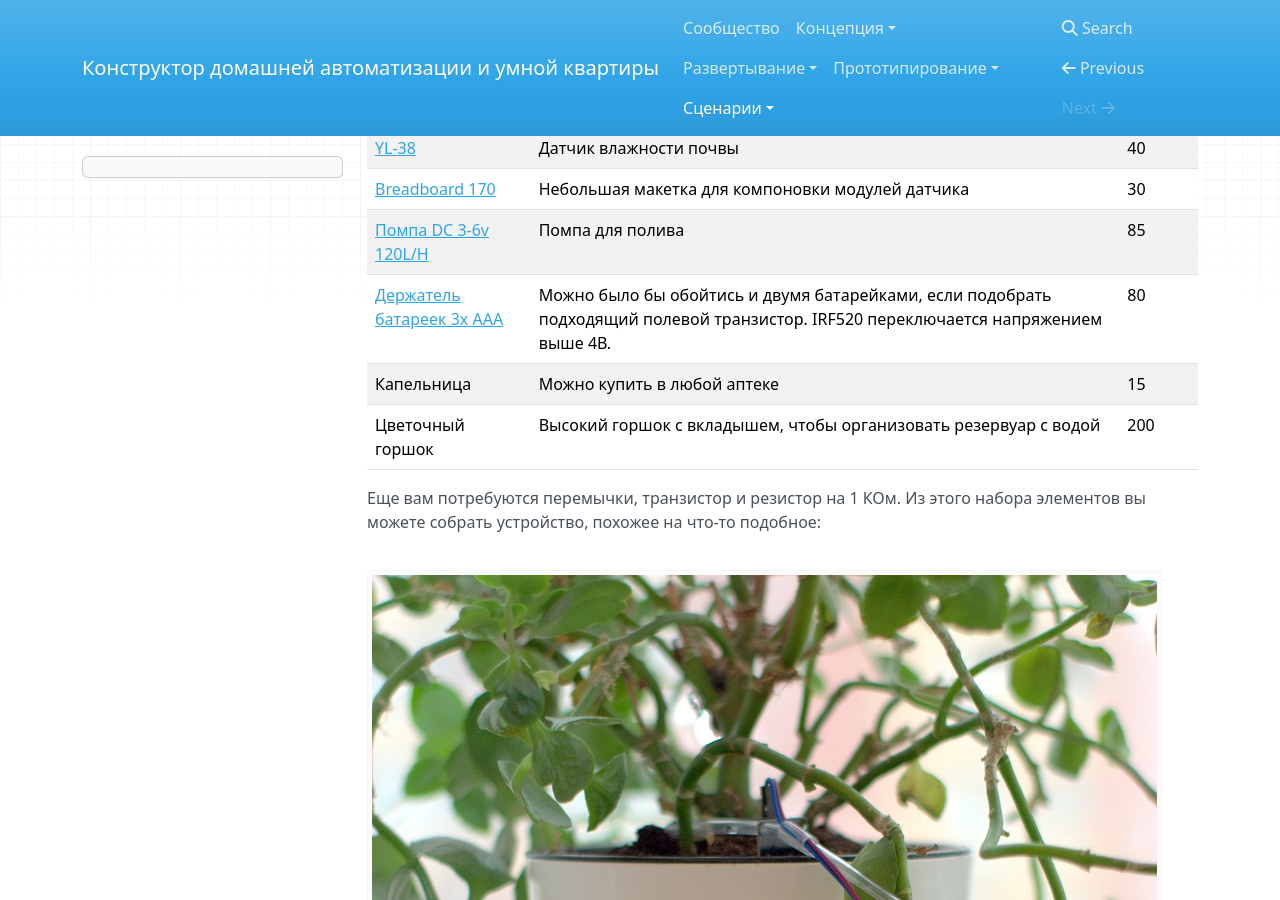
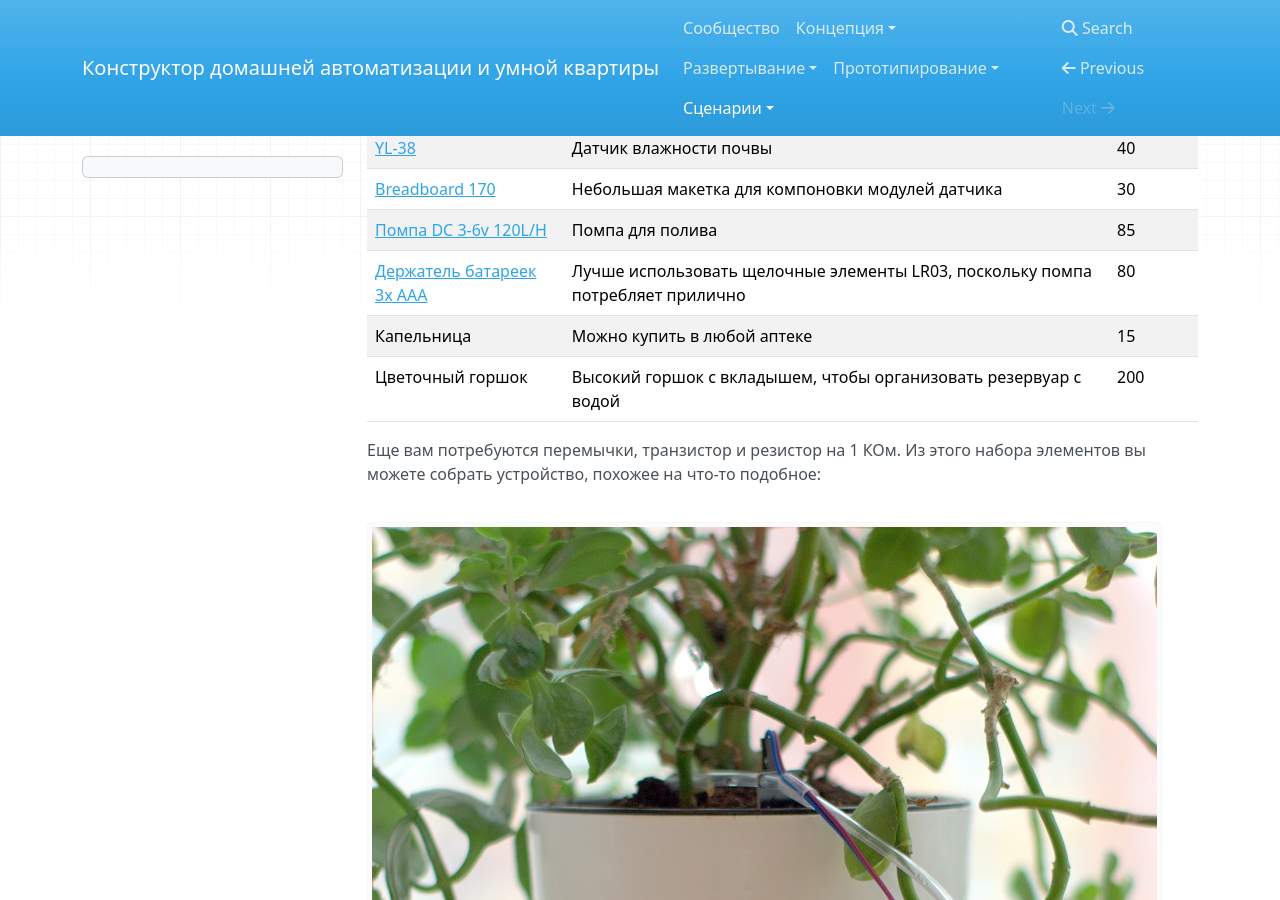
Before and after one commit to cutecare/cutecare-docs, an MkDocs documentation site: the page built from docs/Автополив цветов.md, in a window 1280 px wide and 900 px high, scrolled down 415 px. Built offline with MkDocs 1.6.1, drawn with Linux system fonts in a browser that asks for light colours; nearby versions of some CDN libraries; old or Windows-style settings are respelled for this version of MkDocs.

Commit message:
Update Автополив цветов.md

```diff
--- a/docs/Автополив цветов.md
+++ b/docs/Автополив цветов.md
@@ -12,7 +12,7 @@
 |[YL-38](https://rover.ebay.com/rover/1/711-53200-19255-0/1?icep_id=114&ipn=icep&toolid=20004&campid=5338218090&mpre=https%3A%2F%2Fwww.ebay.com%2Fitm%2F5PCS-Soil-Hygrometer-Detection-Module-Soil-Moisture-Sensor-For-arduino-Smart-car%2F400385860375%3FssPageName%3DSTRK%253AMEBIDX%253AIT%26_trksid%3Dp2057872.m2749.l2649)|Датчик влажности почвы|40|
 |[Breadboard 170](https://rover.ebay.com/rover/1/711-53200-19255-0/1?icep_id=114&ipn=icep&toolid=20004&campid=5338218090&mpre=https%3A%2F%2Fwww.ebay.com%2Fitm%2F5-Color-Mini-Solderless-Prototype-Breadboard-170-Tie-points-For-Arduino-Shield%2F201677166530%3FssPageName%3DSTRK%253AMEBIDX%253AIT%26_trksid%3Dp2057872.m2749.l2649)|Небольшая макетка для компоновки модулей датчика|30|
 |[Помпа DC 3-6v 120L/H](https://rover.ebay.com/rover/1/711-53200-19255-0/1?icep_id=114&ipn=icep&toolid=20004&campid=5338218090&mpre=https%3A%2F%2Fwww.ebay.com%2Fitm%2FUltra-quiet-Mini-DC-3-6V-120L-H-Brushless-Motor-Submersible-Water-Pump-New%2F201559004919%3F_trkparms%3Daid%253D222007%2526algo%253DSIM.MBE%2526ao%253D2%2526asc%253D20131003132420%2526meid%253Dfd6ec8f766314da0a7ba4fc97ffa719b%2526pid%253D100005%2526rk%253D6%2526rkt%253D6%2526mehot%253Dpp%2526sd%253D311588371634%2526itm%253D201559004919%26_trksid%3Dp2047675.c100005.m1851)|Помпа для полива|85|
-|[Держатель батареек 3x AAA](https://rover.ebay.com/rover/1/711-53200-19255-0/1?icep_id=114&ipn=icep&toolid=20004&campid=5338218090&mpre=https%3A%2F%2Fwww.ebay.com%2Fitm%2F2-3-4xAAA-Battery-Holder-Plastic-Batteries-Box-Battery-Storage-Case-With-Wire-TS%2F152748115174%3Fhash%3Ditem23907f44e6%3Am%3AmR_En8kk8yOo9vvMl-QhG0g)|Можно было бы обойтись и двумя батарейками, если подобрать подходящий полевой транзистор. IRF520 переключается напряжением выше 4В.|80|
+|[Держатель батареек 3x AAA](https://rover.ebay.com/rover/1/711-53200-19255-0/1?icep_id=114&ipn=icep&toolid=20004&campid=5338218090&mpre=https%3A%2F%2Fwww.ebay.com%2Fitm%2F2-3-4xAAA-Battery-Holder-Plastic-Batteries-Box-Battery-Storage-Case-With-Wire-TS%2F152748115174%3Fhash%3Ditem23907f44e6%3Am%3AmR_En8kk8yOo9vvMl-QhG0g)|Лучше использовать щелочные элементы LR03, поскольку помпа потребляет прилично|80|
 |Капельница|Можно купить в любой аптеке|15|
 |Цветочный горшок|Высокий горшок с вкладышем, чтобы организовать резервуар с водой|200|
 
```
